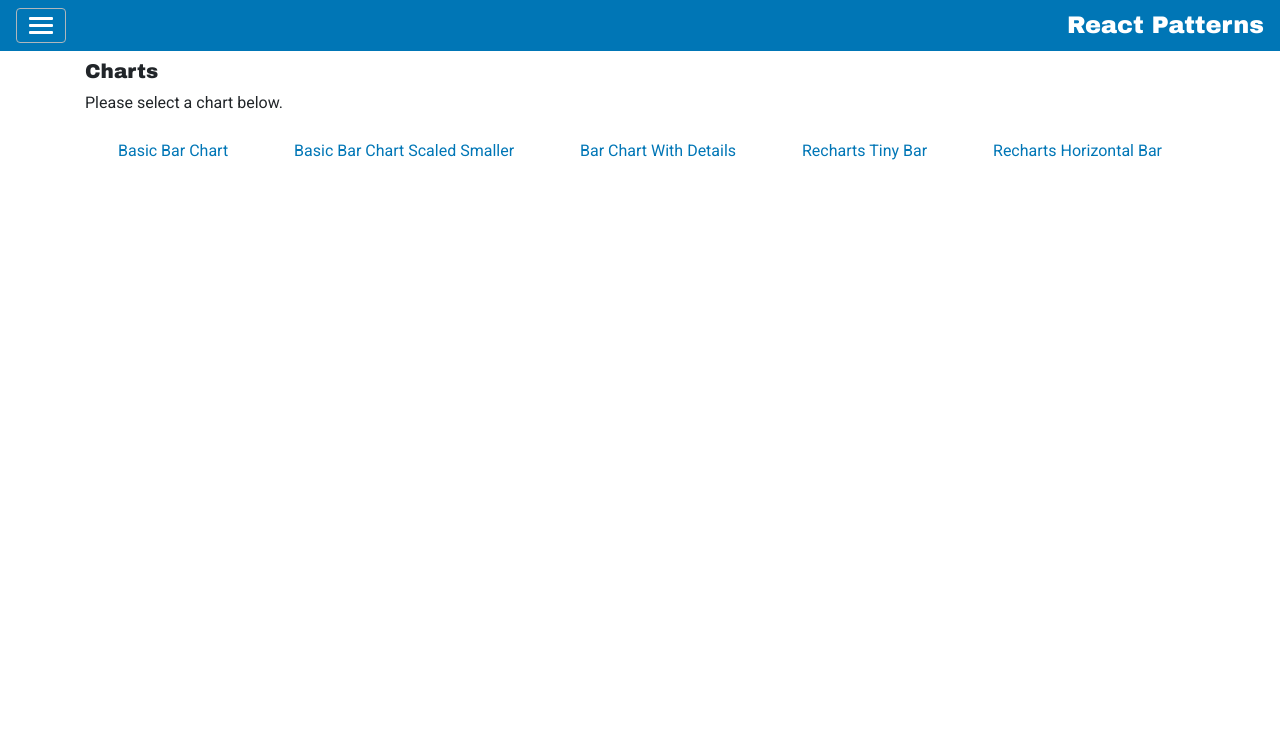
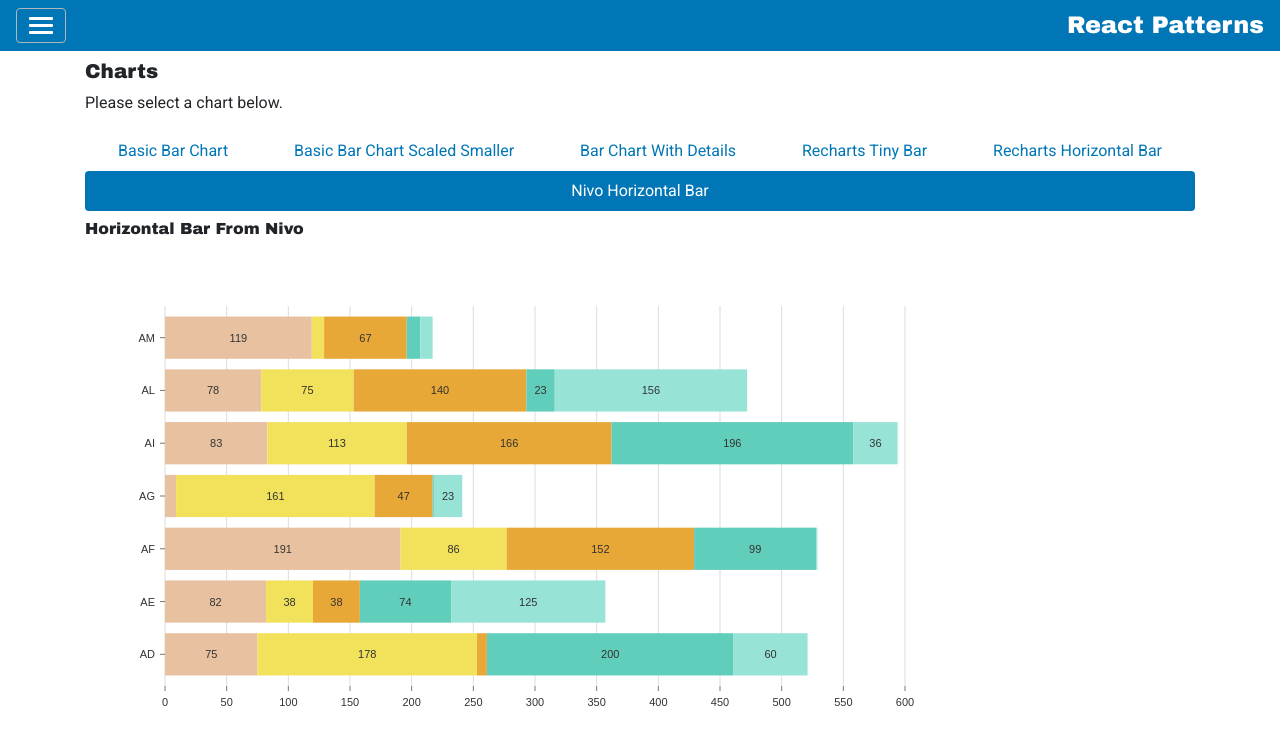
Before and after one commit to bradf83/react-pattern, a React (Create React App) app: page /charts/nivoHorizontalBar in a window 1280 px wide. Shown: the top 744 px of the page. Built offline with nearby package versions, Linux system fonts and the light colour scheme.

Commit message:
Added a Horizontal Stacked Bar Chart using Nivo.

```diff
--- a/package.json
+++ b/package.json
@@ -3,6 +3,7 @@
   "version": "0.1.0",
   "private": true,
   "dependencies": {
+    "@nivo/bar": "^0.59.2",
     "bootstrap": "^4.3.1",
     "d3": "^5.12.0",
     "node-sass": "^4.12.0",
--- a/src/components/Charts.js
+++ b/src/components/Charts.js
@@ -5,6 +5,7 @@ import D3BarChartTwo from "./d3/D3BarChartTwo";
 import {NavLink, Route, Switch} from "react-router-dom";
 import TinyBar from "./rechart/TinyBar";
 import HorizontalBar from "./rechart/HorizontalBar";
+import HorizontalBarChart from "./nivo/HorizontalBarChart";
 
 
 const Charts = () => {
@@ -28,6 +29,9 @@ const Charts = () => {
                 <li className="nav-item">
                     <NavLink className="nav-link" to="/charts/rechartsHorizontalBar">Recharts Horizontal Bar</NavLink>
                 </li>
+                <li className="nav-item">
+                    <NavLink className="nav-link" to="/charts/nivoHorizontalBar">Nivo Horizontal Bar</NavLink>
+                </li>
             </ul>
 
             <Switch>
@@ -38,8 +42,8 @@ const Charts = () => {
                 }/>
                 <Route path="/charts/rechartsTinyBar" component={TinyBar}/>
                 <Route path="/charts/rechartsHorizontalBar" component={HorizontalBar}/>
+                <Route path="/charts/nivoHorizontalBar" component={HorizontalBarChart}/>
             </Switch>
-
         </ContainerContent>
     )
 };
--- /dev/null
+++ b/src/components/nivo/HorizontalBarChart.js
@@ -0,0 +1,135 @@
+import React from 'react';
+import {Bar} from "@nivo/bar";
+
+// Example from Nivo Storybook, modified slightly
+const HorizontalBarChart = () => {
+
+    const data = [
+        {
+            "country": "AD",
+            "hot dog": 75,
+            "hot dogColor": "hsl(277, 70%, 50%)",
+            "burger": 176,
+            "burgerColor": "hsl(2, 70%, 50%)",
+            "sandwich": 178,
+            "sandwichColor": "hsl(124, 70%, 50%)",
+            "kebab": 8,
+            "kebabColor": "hsl(104, 70%, 50%)",
+            "fries": 200,
+            "friesColor": "hsl(292, 70%, 50%)",
+            "donut": 60,
+            "donutColor": "hsl(303, 70%, 50%)"
+        },
+        {
+            "country": "AE",
+            "hot dog": 82,
+            "hot dogColor": "hsl(346, 70%, 50%)",
+            "burger": 149,
+            "burgerColor": "hsl(23, 70%, 50%)",
+            "sandwich": 38,
+            "sandwichColor": "hsl(155, 70%, 50%)",
+            "kebab": 38,
+            "kebabColor": "hsl(190, 70%, 50%)",
+            "fries": 74,
+            "friesColor": "hsl(344, 70%, 50%)",
+            "donut": 125,
+            "donutColor": "hsl(354, 70%, 50%)"
+        },
+        {
+            "country": "AF",
+            "hot dog": 191,
+            "hot dogColor": "hsl(333, 70%, 50%)",
+            "burger": 196,
+            "burgerColor": "hsl(275, 70%, 50%)",
+            "sandwich": 86,
+            "sandwichColor": "hsl(322, 70%, 50%)",
+            "kebab": 152,
+            "kebabColor": "hsl(327, 70%, 50%)",
+            "fries": 99,
+            "friesColor": "hsl(206, 70%, 50%)",
+            "donut": 1,
+            "donutColor": "hsl(223, 70%, 50%)"
+        },
+        {
+            "country": "AG",
+            "hot dog": 9,
+            "hot dogColor": "hsl(127, 70%, 50%)",
+            "burger": 148,
+            "burgerColor": "hsl(283, 70%, 50%)",
+            "sandwich": 161,
+            "sandwichColor": "hsl(102, 70%, 50%)",
+            "kebab": 47,
+            "kebabColor": "hsl(317, 70%, 50%)",
+            "fries": 1,
+            "friesColor": "hsl(94, 70%, 50%)",
+            "donut": 23,
+            "donutColor": "hsl(160, 70%, 50%)"
+        },
+        {
+            "country": "AI",
+            "hot dog": 83,
+            "hot dogColor": "hsl(297, 70%, 50%)",
+            "burger": 132,
+            "burgerColor": "hsl(324, 70%, 50%)",
+            "sandwich": 113,
+            "sandwichColor": "hsl(214, 70%, 50%)",
+            "kebab": 166,
+            "kebabColor": "hsl(296, 70%, 50%)",
+            "fries": 196,
+            "friesColor": "hsl(276, 70%, 50%)",
+            "donut": 36,
+            "donutColor": "hsl(278, 70%, 50%)"
+        },
+        {
+            "country": "AL",
+            "hot dog": 78,
+            "hot dogColor": "hsl(106, 70%, 50%)",
+            "burger": 108,
+            "burgerColor": "hsl(68, 70%, 50%)",
+            "sandwich": 75,
+            "sandwichColor": "hsl(107, 70%, 50%)",
+            "kebab": 140,
+            "kebabColor": "hsl(177, 70%, 50%)",
+            "fries": 23,
+            "friesColor": "hsl(43, 70%, 50%)",
+            "donut": 156,
+            "donutColor": "hsl(163, 70%, 50%)"
+        },
+        {
+            "country": "AM",
+            "hot dog": 119,
+            "hot dogColor": "hsl(80, 70%, 50%)",
+            "burger": 181,
+            "burgerColor": "hsl(74, 70%, 50%)",
+            "sandwich": 10,
+            "sandwichColor": "hsl(88, 70%, 50%)",
+            "kebab": 67,
+            "kebabColor": "hsl(232, 70%, 50%)",
+            "fries": 11,
+            "friesColor": "hsl(241, 70%, 50%)",
+            "donut": 10,
+            "donutColor": "hsl(116, 70%, 50%)"
+        }
+    ]
+
+    return (
+        <div className="my-2">
+            <h6>Horizontal Bar From Nivo</h6>
+            <Bar
+                width={900}
+                height={500}
+                margin={{top: 60, right: 80, bottom: 60, left: 80}}
+                data={data}
+                indexBy="country"
+                keys={['hot dog', 'burgers', 'sandwich', 'kebab', 'fries', 'donut']}
+                padding={0.2}
+                layout="horizontal"
+                enableGridY={false}
+                enableGridX={true}
+                labelSkipWidth={16}
+            />
+        </div>
+    )
+};
+
+export default HorizontalBarChart;
```
Also changed, not shown: 2 other files (tests, documents, lock files or other folders).
